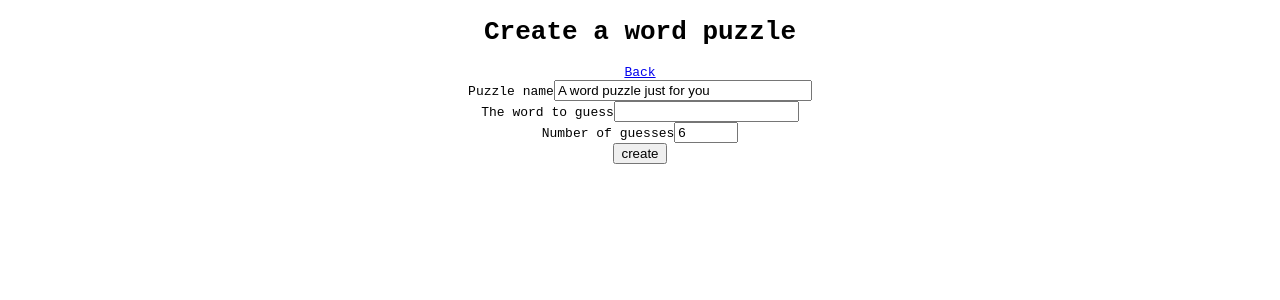
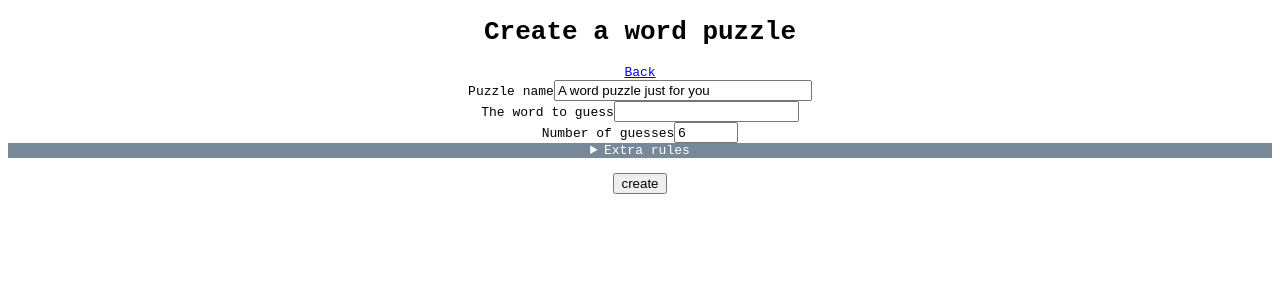
Before and after one commit to thomasnakagawa/word-puzzle-create, a React (Create React App) app: page /#/create in a window 1280 px wide. Shown: the top 300 px of the page. Built offline with nearby package versions, Linux system fonts and the light colour scheme; no server answers; sample sign-in values are in the browser's storage.

Commit message:
Add extra rules to react app

```diff
--- a/src/components/Game.tsx
+++ b/src/components/Game.tsx
@@ -11,6 +11,7 @@ import { processGuess } from '../services/processGuessService';
 import GuessRow from './GuessRow';
 import Keyboard from './Keyboard';
 import Results from './Results';
+import RulesList from './RulesList';
 import ValidationMessage from './uiElements/ValidationMessage';
 
 interface IProps {
@@ -100,7 +101,7 @@ export default function Game(props: IProps): JSX.Element {
   return (
     <>
       <h1>{puzzleTitle}</h1>
-      <h2>Guess the word!</h2>
+      <RulesList rules={ props.puzzle.extraRules}/>
       <div style={{ fontSize: '1.2em' }}>
         { Array(guessesAllowed).fill(1).map((_, rowIndex) => (
           <GuessRow
--- /dev/null
+++ b/src/components/RulesList.tsx
@@ -0,0 +1,20 @@
+import { IExtraRules } from "../data/PuzzleTypes";
+
+interface IProps {
+  rules?: IExtraRules;
+}
+
+export default function RulesList(props: IProps): JSX.Element {
+  const ruleStyle: React.CSSProperties = {
+    backgroundColor: 'lightSlateGray',
+    color: 'white'
+  };
+  return (
+    <>
+      <h2>Guess the word!</h2>
+      { props.rules?.nonDictionaryAllowed && (
+        <p style={ruleStyle}>⭐ The solution might not be a real word! Your guesses don't have to be real words for this puzzle</p>
+      )}
+    </>
+  );
+}
--- a/src/components/pages/CreatePage.tsx
+++ b/src/components/pages/CreatePage.tsx
@@ -4,6 +4,7 @@ import { Link, NavigateFunction, useNavigate } from 'react-router-dom';
 import { VALID_WORD_PATTERN } from '../../constants/regex';
 import { strings } from '../../constants/strings';
 import { values } from '../../constants/values';
+import { IExtraRules } from '../../data/PuzzleTypes';
 import { writePuzzle } from '../../services/writePuzzleService';
 import ValidationMessage from '../uiElements/ValidationMessage';
 
@@ -18,11 +19,16 @@ export default function CreatePage(): JSX.Element {
     setIsLoading(true);
     setValidationMessage(undefined);
 
+    const extraRules: IExtraRules = {
+      nonDictionaryAllowed: data.nonDictionaryAllowed
+    }
+
     writePuzzle({
       puzzle: {
         title: data.title,
         wordToGuess: data.puzzleWord,
-        numberOfGuesses: Number.parseInt(data.numberOfGuesses, 10)
+        numberOfGuesses: Number.parseInt(data.numberOfGuesses, 10),
+        extraRules
       }
     })
       .then(response => {
@@ -58,6 +64,21 @@ export default function CreatePage(): JSX.Element {
           Number of guesses
           <input type='number' defaultValue={values.DEFAULT_NUMBER_OF_GUESSES_ALLOWED} min={1} max={100} {...register('numberOfGuesses', { required: true, min: 1, max: 100 })}/>
         </label>
+        <details
+          style={{
+            backgroundColor: 'lightSlateGray',
+            color: 'white'
+          }}
+        >
+          <summary>Extra rules</summary>
+          <label>
+            Allow non-dictionary words
+            <input
+              type='checkbox'
+              {...register('nonDictionaryAllowed')}
+            />
+          </label>
+        </details>
         <br/>
         <input disabled={isLoading} type='submit' value='create'/>
         <ValidationMessage message={validationMessage}/>
--- a/src/data/PuzzleTypes.ts
+++ b/src/data/PuzzleTypes.ts
@@ -1,6 +1,11 @@
+export interface IExtraRules {
+  nonDictionaryAllowed?: boolean;
+}
+
 export interface IBasePuzzle {
   title?: string;
   numberOfGuesses?: number;
+  extraRules?: IExtraRules;
 }
 
 export interface ICompletePuzzle extends IBasePuzzle {
```
